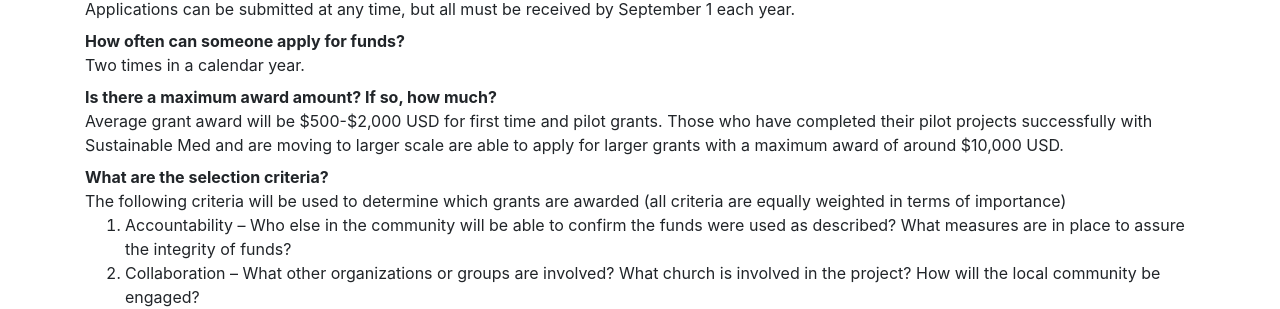
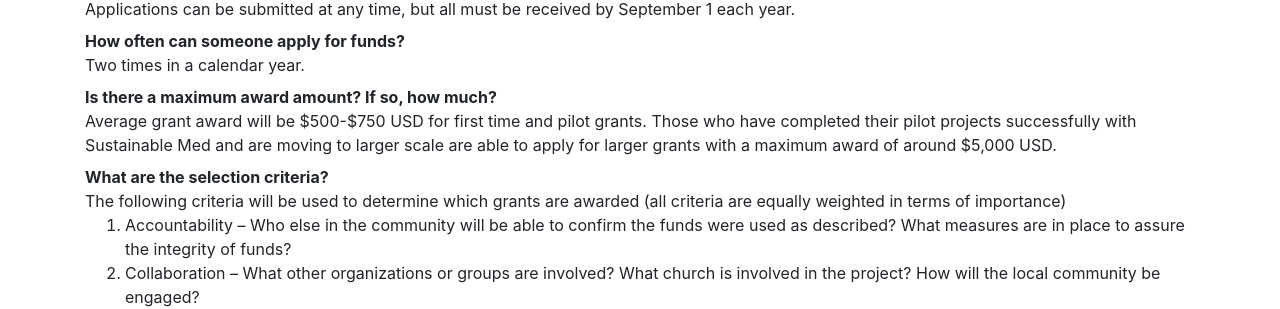
Before and after one commit to SMMissions/grant-form-public, a Jekyll site: the page built from index.html, in a window 1280 px wide. Shown: the part 623-932 px from the top of the page. Built offline with Jekyll 4.4.1, drawn with Linux system fonts in a browser that asks for light colours.

Commit message:
Update index.html

```diff
--- a/index.html
+++ b/index.html
@@ -48,11 +48,11 @@ title: Policies and Procedures
                     <dt>How often can someone apply for funds?</dt>
                     <dd>Two times in a calendar year.</dd>
                     <dt>Is there a maximum award amount? If so, how much?</dt>
-                    <dd>Average grant award will be $500-$2,000 USD for first time and pilot grants. Those who have
+                    <dd>Average grant award will be $500-$750 USD for first time and pilot grants. Those who have
                         completed
                         their pilot projects successfully with Sustainable Med and are moving to larger scale are able
                         to apply
-                        for larger grants with a maximum award of around $10,000 USD.</dd>
+                        for larger grants with a maximum award of around $5,000 USD.</dd>
                     <dt>What are the selection criteria?</dt>
                     <dd>The following criteria will be used to determine which grants are awarded (all criteria are
                         equally
```
